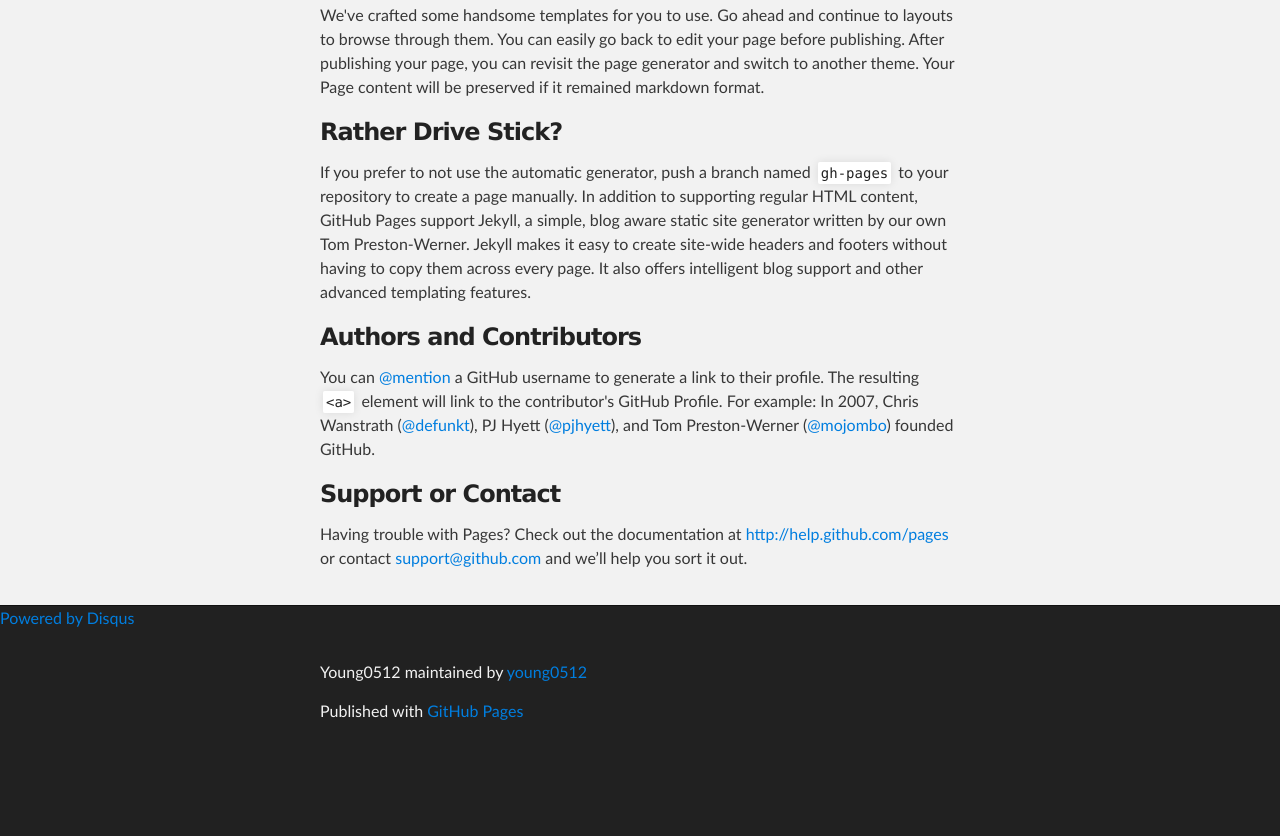
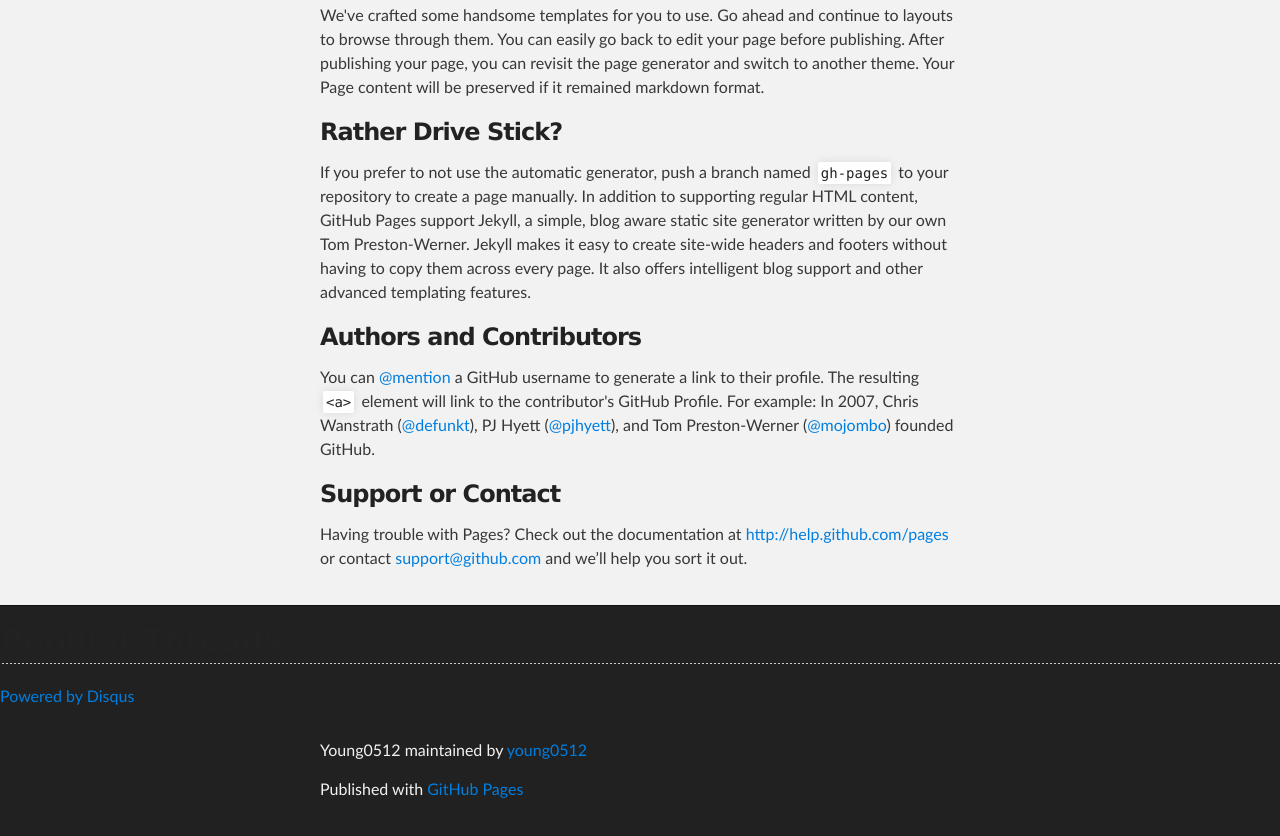
Before and after one commit to young0512/young0512, a plain HTML site: page index.html in a window 1280 px wide. Shown: the part 622-1458 px from the top of the page. Before the commit the page ends 1380 px from the top, so only its background shows below. Drawn offline with Linux system fonts and the light colour scheme; a script that the page names is missing.

Commit message:
Update gh-pages

```diff
--- a/index.html
+++ b/index.html
@@ -61,8 +61,7 @@ $ git checkout gh-pages
     </div>
 
 
-    <script type="text/javascript" src="http://young0512.disqus.com/combination_widget.js?num_items=5&hide_mods=0&color=orange&default_tab=popular&excerpt_length=200"></script><a href="http://disqus.com/">Powered by Disqus</a>
-
+<div id="popularthreads" class="dsq-widget"><h2 class="dsq-widget-title">Popular Threads</h2><script type="text/javascript" src="http://young0512.disqus.com/popular_threads_widget.js?num_items=5"></script></div><a href="http://disqus.com/">Powered by Disqus</a>
     <!-- FOOTER  -->
     <div id="footer_wrap" class="outer">
       <footer class="inner">
```
